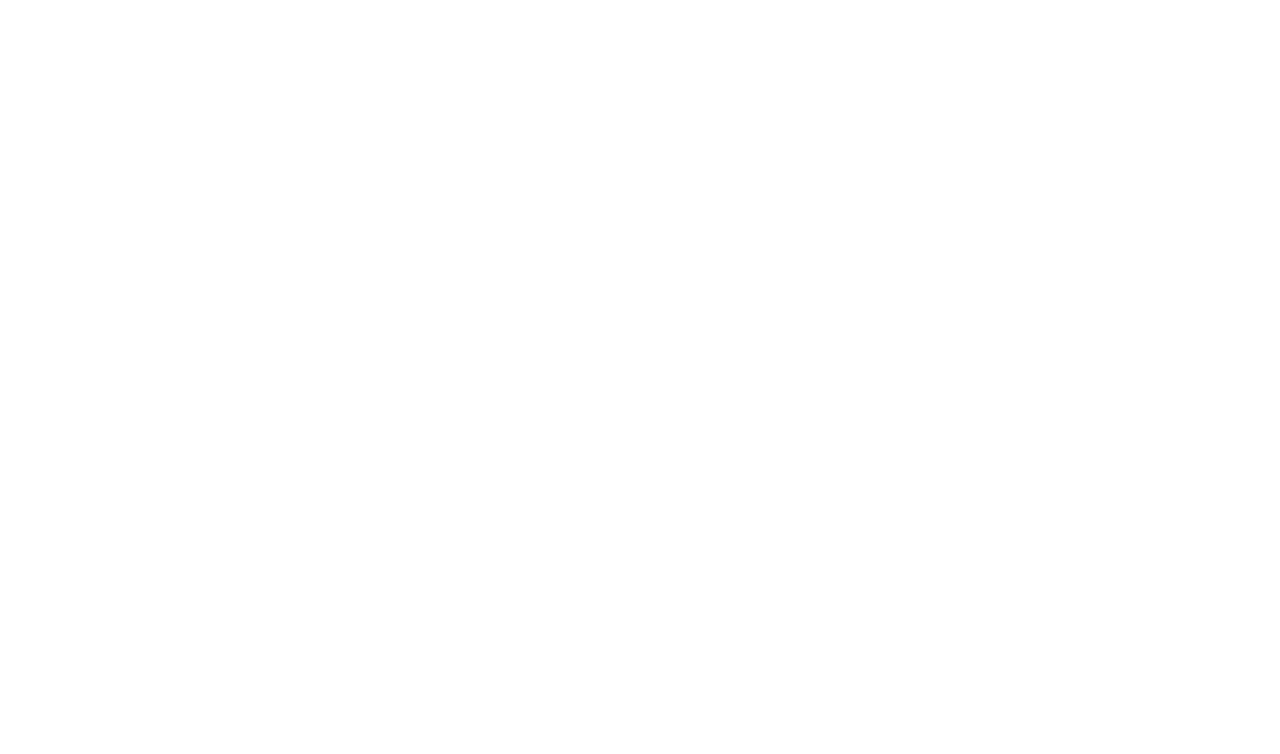
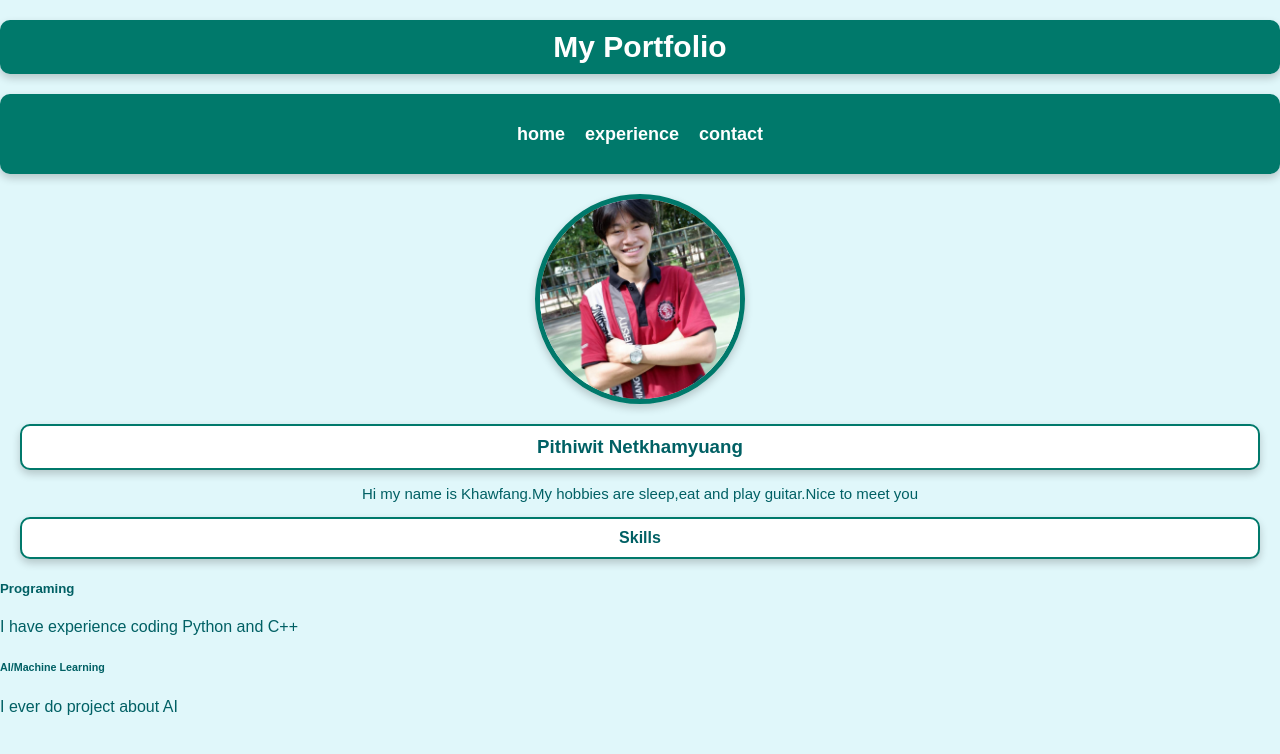
Before and after one commit to cpe207/lab02-Pithiwit, a plain HTML site: page index.html in a window 1280 px wide. Drawn offline with Linux system fonts and the light colour scheme.

Commit message:
finish project

```diff
--- /dev/null
+++ b/css/css1.css
@@ -0,0 +1,93 @@
+body {
+    font-family: Arial, sans-serif;
+    margin: 0;
+    padding: 0;
+    background-color: #e0f7fa;
+    color: #006064;
+}
+
+h1 {
+    text-align: center;
+    font-size: 30px;
+    margin-top: 20px;
+    padding: 10px;
+    background-color: #00796b;
+    color: white;
+    border-radius: 10px;
+    box-shadow: 0 4px 8px rgba(0, 0, 0, 0.2);
+}
+
+.Tab {
+    display: flex;
+    justify-content: center;
+    align-items: center;
+    height: 80px;
+    background-color: #00796b;
+    margin-bottom: 20px;
+    border-radius: 10px;
+    box-shadow: 0 4px 8px rgba(0, 0, 0, 0.2);
+}
+
+.Tab a {
+    margin: 0 10px;
+    text-decoration: none;
+    color: white;
+    font-weight: bold;
+}
+
+.Tab a h2 {
+    margin: 0;
+    font-size: 18px;
+}
+
+.img {
+    display: flex;
+    justify-content: center;
+    align-items: center;
+    margin-bottom: 20px;
+}
+
+.img img {
+    border-radius: 50%;
+    border: 5px solid #00796b;
+    box-shadow: 0 4px 8px rgba(0, 0, 0, 0.2);
+    object-fit: cover;
+}
+
+h3, h4, .intro {
+    text-align: center;
+    margin: 10px 20px;
+    padding: 10px;
+    background-color: #fff;
+    border: 2px solid #00796b;
+    border-radius: 10px;
+    box-shadow: 0 4px 8px rgba(0, 0, 0, 0.2);
+}
+
+.skills-container {
+    display: flex;
+    flex-direction: column;
+    align-items: center;
+}
+
+.skills {
+    width: 80%;
+    max-width: 600px;
+    padding: 20px;
+    background-color: #fff;
+    border: 2px solid #00796b;
+    border-radius: 10px;
+    box-shadow: 0 4px 8px rgba(0, 0, 0, 0.2);
+}
+
+.skills h5, .skills h6 {
+    margin: 10px 0 5px 0;
+}
+
+.skills p {
+    margin: 0 0 10px 0;
+}
+
+.intro {
+    font-size: 15px;
+}
--- /dev/null
+++ b/css/css2.css
@@ -0,0 +1,75 @@
+body {
+    font-family: 'Courier New', Courier, monospace;
+    margin: 0;
+    padding: 0;
+    background-color: #e0e0e0;
+    color: #444;
+}
+
+header {
+    background-color: #2196F3;
+    color: white;
+    padding: 15px 0;
+    text-align: center;
+    box-shadow: 0 4px 8px rgba(0, 0, 0, 0.1);
+}
+
+h1 {
+    font-size: 28px;
+    margin: 0;
+}
+
+.Tab {
+    display: flex;
+    justify-content: center;
+    background-color: #2196F3;
+}
+
+.Tab a {
+    margin: 0 10px;
+    text-decoration: none;
+    color: white;
+    font-weight: bold;
+}
+
+.Tab a h2 {
+    margin: 0;
+    font-size: 18px;
+}
+
+.img {
+    display: flex;
+    justify-content: center;
+    margin: 20px 0;
+}
+
+.img img {
+    border-radius: 10%;
+    border: 5px solid #2196F3;
+    box-shadow: 0 4px 8px rgba(0, 0, 0, 0.1);
+    object-fit: cover;
+}
+
+h3, .intro, .experience-container {
+    text-align: center;
+    margin: 10px 20px;
+    padding: 15px;
+    background-color: #fff;
+    border: 2px solid #2196F3;
+    border-radius: 10px;
+    box-shadow: 0 4px 8px rgba(0, 0, 0, 0.1);
+}
+
+.experience-container {
+    display: flex;
+    flex-direction: column;
+    align-items: center;
+}
+
+h5, h6 {
+    margin: 10px 0 5px 0;
+}
+
+.intro {
+    font-size: 15px;
+}
--- /dev/null
+++ b/css/css3.css
@@ -0,0 +1,66 @@
+body {
+    font-family: 'Times New Roman', Times, serif;
+    margin: 0;
+    padding: 0;
+    background-color: #fff8dc;
+    color: #555;
+}
+
+header {
+    background-color: #ff6347;
+    color: white;
+    padding: 20px 0;
+    text-align: center;
+    box-shadow: 0 4px 8px rgba(0, 0, 0, 0.2);
+}
+
+h1 {
+    font-size: 28px;
+    margin: 0;
+}
+
+.Tab {
+    display: flex;
+    justify-content: center;
+    background-color: #ff6347;
+}
+
+.Tab a {
+    margin: 0 10px;
+    text-decoration: none;
+    color: white;
+    font-weight: bold;
+}
+
+.Tab a h2 {
+    margin: 0;
+    font-size: 18px;
+}
+
+.img {
+    display: flex;
+    justify-content: center;
+    margin: 20px 0;
+}
+
+.img img {
+    border-radius: 50%;
+    border: 5px solid #ff6347;
+    box-shadow: 0 4px 8px rgba(0, 0, 0, 0.2);
+    object-fit: cover;
+}
+
+h3, .intro, .contact-details {
+    text-align: center;
+    margin: 10px 20px;
+    padding: 15px;
+    background-color: #fff;
+    border: 2px solid #ff6347;
+    border-radius: 10px;
+    box-shadow: 0 4px 8px rgba(0, 0, 0, 0.2);
+}
+
+.contact-details p {
+    margin: 10px 0;
+    font-size: 18px;
+}
--- a/index.html
+++ b/index.html
@@ -4,6 +4,32 @@
     <meta charset="UTF-8" />
     <meta name="viewport" content="width=device-width, initial-scale=1.0" />
     <title>My Portfolio</title>
+    <link rel="stylesheet" href="./css/css1.css">
   </head>
+
+  <h1>My Portfolio</h1>
+  <div class="Tab">
+    <a href="index.html">
+        <h2>home</h2>
+    </a>
+    <a href="experience.html">
+      <h2>experience</h2>
+    </a>
+    <a href="contact.html">
+      <h2>contact</h2>
+    </a>
+    </div>
+  <div class="img">
+    <img src="./imgs/Myprofile.jpg" height="200" width="200" alt="My Picture">
+  </div>
+
+  <h3>Pithiwit Netkhamyuang</h3>
+    <p style="font-size: 15px; text-align: center;">Hi my name is Khawfang.My hobbies are sleep,eat and play guitar.Nice to meet you</p>
+
+  <h4>Skills</h4>
+  <h5>Programing</h5>
+  <p2> I have experience coding Python and C++ </p2>
+  <h6>AI/Machine Learning</h6>
+  <p3>I ever do project about AI</p3>
   <body></body>
 </html>
```
Also changed, not shown: contact.html (added, +31 -0 lines), experience.html (added, +33 -0 lines), imgs/Myprofile.jpg (added), 1 other file.
